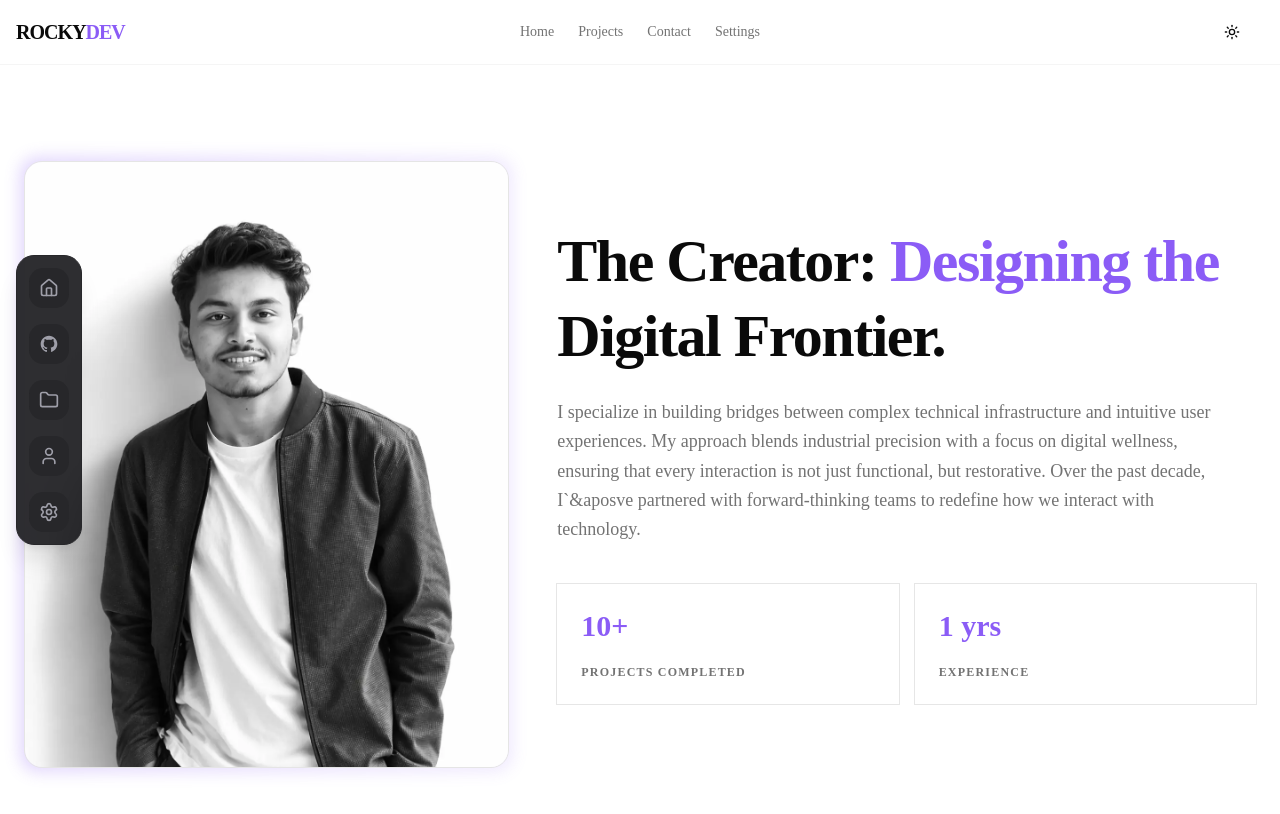
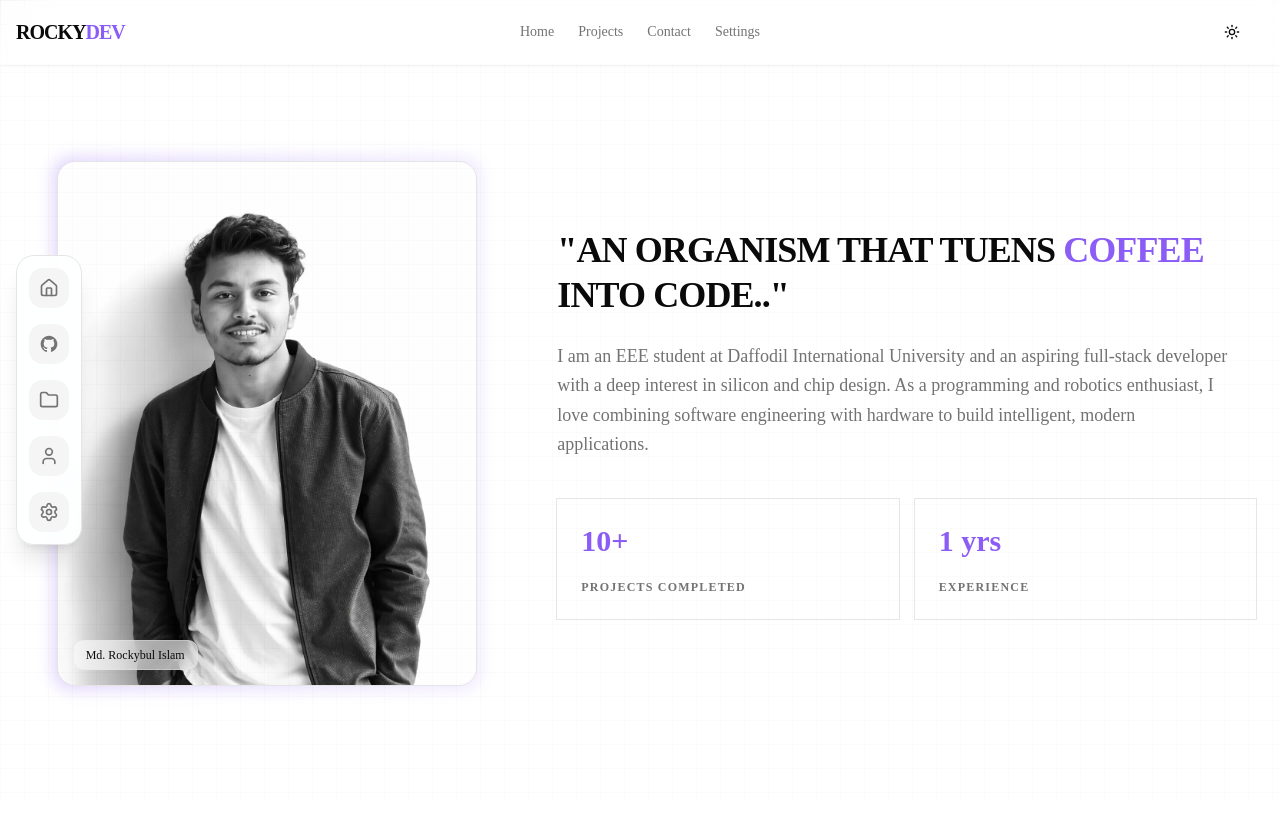
Before and after one commit to rockybulislam/portfolio2.0, a Next.js app: page / in a window 1280 px wide. Shown: the top 814 px of the page. Built offline with nearby package versions, Linux system fonts and the light colour scheme.

Commit message:
add gird bg

```diff
--- a/app/layout.tsx
+++ b/app/layout.tsx
@@ -4,6 +4,7 @@ import "./globals.css";
 import Navbar from "@/components/Navbar";
 import { ThemeProvider } from "@/components/ui/theme-provider";
 import VerticalDock from "@/components/SideNav";
+import CyberGridBg from "@/components/CyberGrid";
 
 const geistSans = Geist({
   variable: "--font-geist-sans",
@@ -16,8 +17,8 @@ const geistMono = Geist_Mono({
 });
 
 export const metadata: Metadata = {
-  title: "Create Next App",
-  description: "Generated by create next app",
+  title: "rockybul islam - portfolio",
+  description: "created by  md. rockybul islam",
 };
 
 export default function RootLayout({
@@ -32,6 +33,7 @@ export default function RootLayout({
       suppressHydrationWarning
     >
       <body className="min-h-full w-full flex flex-col relative">
+        <CyberGridBg />
         <ThemeProvider
           attribute="class"
           defaultTheme="system"
--- /dev/null
+++ b/components/CyberGrid.tsx
@@ -0,0 +1,55 @@
+"use client";
+import React, { useState, useEffect } from "react";
+
+export default function CyberGrid() {
+  const [mousePos, setMousePos] = useState({ x: 0, y: 0 });
+
+  useEffect(() => {
+    const handleMouseMove = (event: MouseEvent) => {
+      setMousePos({ x: event.clientX, y: event.clientY });
+    };
+
+    window.addEventListener("mousemove", handleMouseMove);
+    return () => window.removeEventListener("mousemove", handleMouseMove);
+  }, []);
+
+  return (
+    <div
+      className="pointer-events-none fixed inset-0 z-10 h-full w-full"
+      style={
+        {
+          "--x": `${mousePos.x}px`,
+          "--y": `${mousePos.y}px`,
+        } as React.CSSProperties
+      }
+    >
+      {/* =========== Base Grid Layer =========== */}
+      <div
+        style={{
+          backgroundImage: `
+            linear-gradient(to right, var(--grid-line) 1px, transparent 1px),
+            linear-gradient(to bottom, var(--grid-line) 1px, transparent 1px)
+          `,
+          backgroundSize: "24px 24px",
+        }}
+        className="absolute inset-0 h-full w-full [--grid-line:rgba(0,0,0,0.015)] dark:[--grid-line:rgba(255,255,255,0.012)]"
+      />
+
+      {/* =========== Tiny, Sharp Cursor Spotlight Layer =========== */}
+      <div
+        style={{
+          backgroundImage: `
+            linear-gradient(to right, var(--grid-glow) 1px, transparent 1px),
+            linear-gradient(to bottom, var(--grid-glow) 1px, transparent 1px)
+          `,
+          backgroundSize: "24px 24px",
+          maskImage:
+            "radial-gradient(circle 65px at var(--x) var(--y), black 20%, transparent 80%)",
+          WebkitMaskImage:
+            "radial-gradient(circle 65px at var(--x) var(--y), black 20%, transparent 80%)",
+        }}
+        className="absolute inset-0 h-full w-full [--grid-glow:rgba(0,0,0,0.08)] dark:[--grid-glow:rgba(255,255,255,0.12)]"
+      />
+    </div>
+  );
+}
--- a/components/Hero.tsx
+++ b/components/Hero.tsx
@@ -1,5 +1,6 @@
 "use client";
 import { motion } from "motion/react";
+import Image from "next/image";
 import { Card } from "@/components/ui/card";
 
 const stats = [
@@ -11,42 +12,51 @@ export function Hero() {
   return (
     <section id="about" className="max-w-7xl mx-auto px-6 py-12 md:py-24">
       <div className="grid grid-cols-1 md:grid-cols-12 gap-12 items-center">
-        {/* Profile Image */}
+        {/* ========= Profile Image ============ */}
         <motion.div
           initial={{ x: -50, opacity: 0 }}
           animate={{ x: 0, opacity: 1 }}
           transition={{ delay: 0.2 }}
           className="md:col-span-5 order-2 md:order-1"
         >
-          <div className="relative group">
+          <div className="relative group max-w-[360px] md:max-w-[420px] mx-auto w-full aspect-[4/5]">
+            {/* Glow Backdrop */}
             <div className="absolute -inset-1 bg-gradient-to-r from-primary to-primary/50 rounded-2xl blur opacity-25 group-hover:opacity-40 transition duration-1000 group-hover:duration-200"></div>
-            <img
+
+            {/* Main Portrait */}
+            <Image
               alt="Creator Portrait"
-              className="relative rounded-2xl w-full aspect-[4/5] object-cover border border-border"
-              src="./rocky_img.webp"
+              src="/rocky_img.webp"
+              fill
+              sizes="(min-width: 768px) 420px, 360px"
+              className="rounded-2xl object-cover border border-border"
+              priority
             />
+
+            {/* Absolute Text Overlay */}
+            <div className="absolute bottom-4 left-4 z-10 rounded-lg border border-border/40 bg-background/60 px-3 py-1.5 text-xs font-medium text-foreground backdrop-blur-md transition-colors group-hover:border-primary/40">
+              Md. Rockybul Islam
+            </div>
           </div>
         </motion.div>
 
-        {/* Content */}
+        {/* ========= Content ============ */}
         <motion.div
           initial={{ x: 50, opacity: 0 }}
           animate={{ x: 0, opacity: 1 }}
           transition={{ delay: 0.4 }}
           className="md:col-span-7 order-1 md:order-2 flex flex-col gap-6"
         >
-          <h1 className="text-4xl md:text-6xl font-extrabold tracking-tight leading-tight">
-            The Creator: <span className="text-primary">Designing the</span>
-            <br></br>
-            <span>Digital Frontier.</span>
+          <h1 className="text-2xl md:text-4xl font-extrabold tracking-tight leading-tight">
+            "AN ORGANISM THAT TUENS <span className="text-primary">COFFEE</span>{" "}
+            INTO CODE.."
           </h1>
           <p className="text-muted-foreground text-lg leading-relaxed max-w-2xl">
-            I specialize in building bridges between complex technical
-            infrastructure and intuitive user experiences. My approach blends
-            industrial precision with a focus on digital wellness, ensuring that
-            every interaction is not just functional, but restorative. Over the
-            past decade, I`&aposve partnered with forward-thinking teams to
-            redefine how we interact with technology.
+            I am an EEE student at Daffodil International University and an
+            aspiring full-stack developer with a deep interest in silicon and
+            chip design. As a programming and robotics enthusiast, I love
+            combining software engineering with hardware to build intelligent,
+            modern applications.
           </p>
 
           <div className="grid grid-cols-1 sm:grid-cols-2 gap-4 mt-4">
--- a/components/Navbar.tsx
+++ b/components/Navbar.tsx
@@ -62,15 +62,15 @@ export default function Navbar() {
     { name: "Settings", href: "/settings", icon: Settings },
   ];
 
-  // Theme Switcher Component (Reuse for Web & Mobile)
+  // ==============   Theme Switcher Component (Reuse for Web & Mobile) ==============
 
   return (
-    <header className="sticky top-0 z-50 w-full border-b border-border/40 bg-background/95 backdrop-blur supports-backdrop-filter:bg-background/40">
+    <header className="sticky top-0 z-50 w-full border-b border-border/10 bg-background/95 shadow-sm shadow-black/5 dark:shadow-white/5 backdrop-blur supports-backdrop-filter:bg-background/40">
       <div
         className="
         mx-auto grid h-16 w-full max-w-7xl grid-cols-[1fr_1fr] md:grid-cols-[1fr_auto_1fr] items-center px-4"
       >
-        {/* --- LEFT SECTION: LOGO --- */}
+        {/* ========= LEFT SECTION: LOGO ============ */}
         <Link
           href="/"
           className="flex items-center gap-2 transition-opacity hover:opacity-80"
@@ -80,7 +80,7 @@ export default function Navbar() {
           </span>
         </Link>
 
-        {/* --- CENTER SECTION: WEB MENU --- */}
+        {/* ========= CENTER SECTION: WEB MENU ============ */}
         <nav className="hidden md:flex items-center gap-6 text-sm font-medium">
           {navItems.map((item) => (
             <Link
@@ -93,12 +93,12 @@ export default function Navbar() {
           ))}
         </nav>
 
-        {/* --- RIGHT SECTION: WEB THEME TOGGLE --- */}
+        {/* ========= RIGHT SECTION: WEB THEME TOGGLE ============ */}
         <div className="hidden md:block ml-auto pr-4">
           <ThemeToggle />
         </div>
 
-        {/* --- MOBILE SECTION: HUMBURGER --- */}
+        {/* ========= MOBILE SECTION: HUMBURGER ============ */}
         <div className="md:hidden justify-self-end">
           <Sheet>
             <SheetTrigger asChild>
@@ -115,13 +115,13 @@ export default function Navbar() {
               </SheetHeader>
 
               <div className="flex flex-col gap-4 py-6">
-                {/* Theme Toggle (Mobile view তে বামে থাকবে) */}
+                {/* ========= Theme Toggle (Mobile view তে বামে থাকবে) ============ */}
                 <div className="flex items-center justify-between px-2 py-2 bg-accent/20 rounded-lg">
                   <span className="text-sm font-medium">Switch Theme</span>
                   <ThemeToggle />
                 </div>
 
-                {/* Nav Links */}
+                {/* ========= Nav Links ============ */}
                 <nav className="flex flex-col gap-2">
                   {navItems.map((item) => (
                     <Link
--- a/components/SideNav.tsx
+++ b/components/SideNav.tsx
@@ -50,6 +50,8 @@ const icons: Array<{
 export default function VerticalDock() {
   const mousePos = useMotionValue<number>(Infinity);
   const [isMobile, setIsMobile] = useState(false);
+  const [showDock, setShowDock] = useState(true);
+  const lastScrollY = useRef(0);
 
   useEffect(() => {
     const media = window.matchMedia("(max-width: 768px)");
@@ -59,6 +61,31 @@ export default function VerticalDock() {
     media.addEventListener("change", handler);
     return () => media.removeEventListener("change", handler);
   }, []);
+  useEffect(() => {
+    if (!isMobile) return;
+
+    const handleScroll = () => {
+      const currentY = window.scrollY;
+      const docHeight = document.documentElement.scrollHeight;
+      const viewportHeight = window.innerHeight;
+      const atBottom = currentY + viewportHeight >= docHeight - 8;
+
+      if (atBottom) {
+        setShowDock(false);
+      } else if (lastScrollY.current - currentY >= 20) {
+        setShowDock(true);
+      }
+
+      lastScrollY.current = currentY;
+    };
+
+    window.addEventListener("scroll", handleScroll, { passive: true });
+    handleScroll();
+
+    return () => window.removeEventListener("scroll", handleScroll);
+  }, [isMobile]);
+
+  const shouldShowDock = !isMobile || showDock;
 
   const distanceRange = isMobile ? [-80, 0, 80] : [-100, 0, 100];
   const sizeRange = isMobile ? [44, 64, 44] : [40, 65, 40];
@@ -74,13 +101,19 @@ export default function VerticalDock() {
   const handleLeave = () => mousePos.set(Infinity);
 
   return (
-    <div className="fixed left-1/2 bottom-4 z-50 -translate-x-1/2 md:left-4 md:top-1/2 md:bottom-auto md:translate-x-0 md:-translate-y-1/2">
+    <div
+      className={`fixed left-1/2 bottom-4 z-50 -translate-x-1/2 transition-all duration-300 md:left-4 md:top-1/2 md:bottom-auto md:translate-x-0 md:-translate-y-1/2 ${
+        shouldShowDock
+          ? "opacity-100 translate-y-0 pointer-events-auto"
+          : "opacity-0 translate-y-4 pointer-events-none"
+      }`}
+    >
       <motion.div
         onMouseMove={handleMouseMove}
         onMouseLeave={handleLeave}
         onTouchMove={handleTouchMove}
         onTouchEnd={handleLeave}
-        className="inline-flex flex-row gap-2 rounded-xl bg-zinc-900/90 border border-zinc-800 p-2 shadow-xl backdrop-blur-md md:flex-col md:gap-4 md:rounded-2xl md:p-3"
+        className="inline-flex flex-row gap-2 rounded-xl bg-card/90 border border-border p-2 shadow-xl backdrop-blur-md md:flex-col md:gap-4 md:rounded-2xl md:p-3"
       >
         {icons.map((item, i) => (
           <IconItem
@@ -136,7 +169,7 @@ function IconItem({
     <motion.div
       ref={ref}
       style={{ width, height: width }}
-      className="flex aspect-square items-center justify-center rounded-xl bg-zinc-800 text-zinc-400 hover:bg-zinc-700 hover:text-white active:bg-zinc-700 transition-colors"
+      className="flex aspect-square items-center justify-center rounded-xl bg-muted text-muted-foreground hover:bg-accent hover:text-foreground active:bg-accent transition-colors"
     >
       <Icon className="w-1/2 h-1/2 pointer-events-none" />
     </motion.div>
```
Also changed, not shown: app/globals.css (indentation only).
